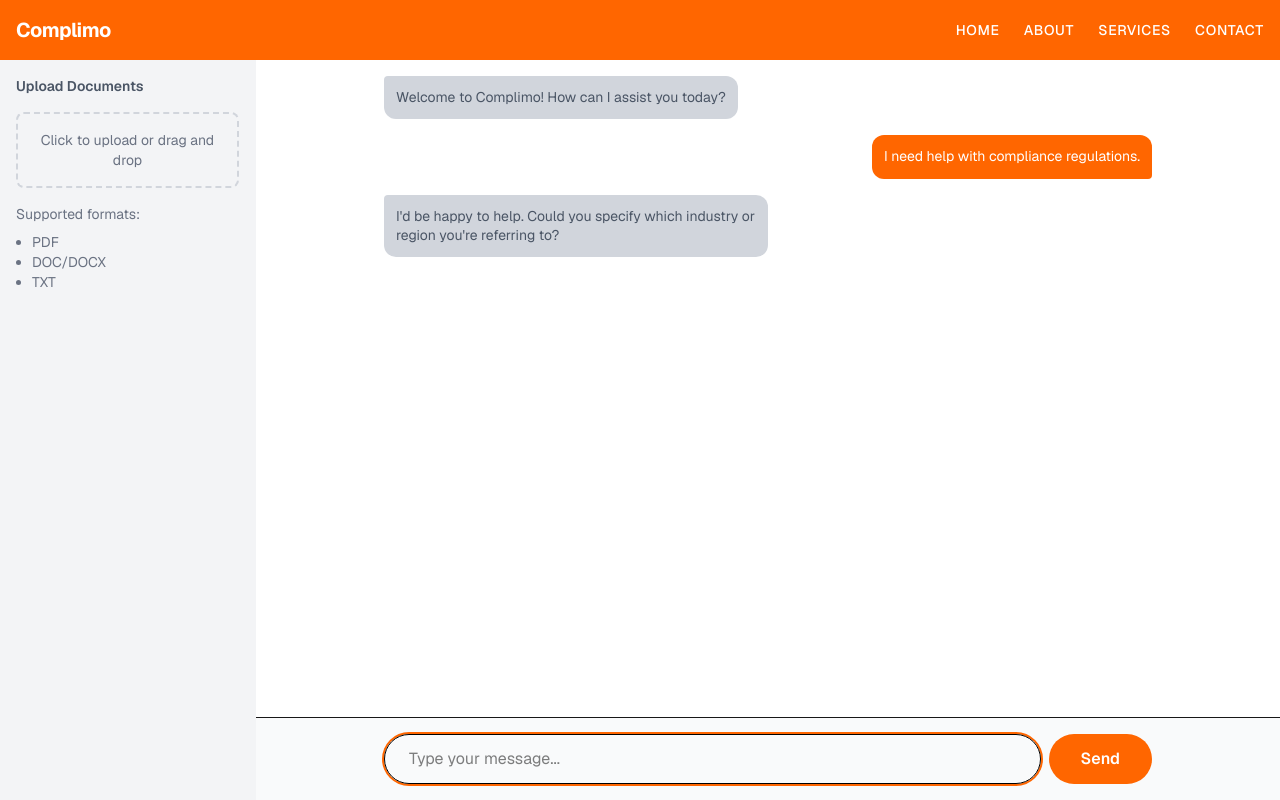
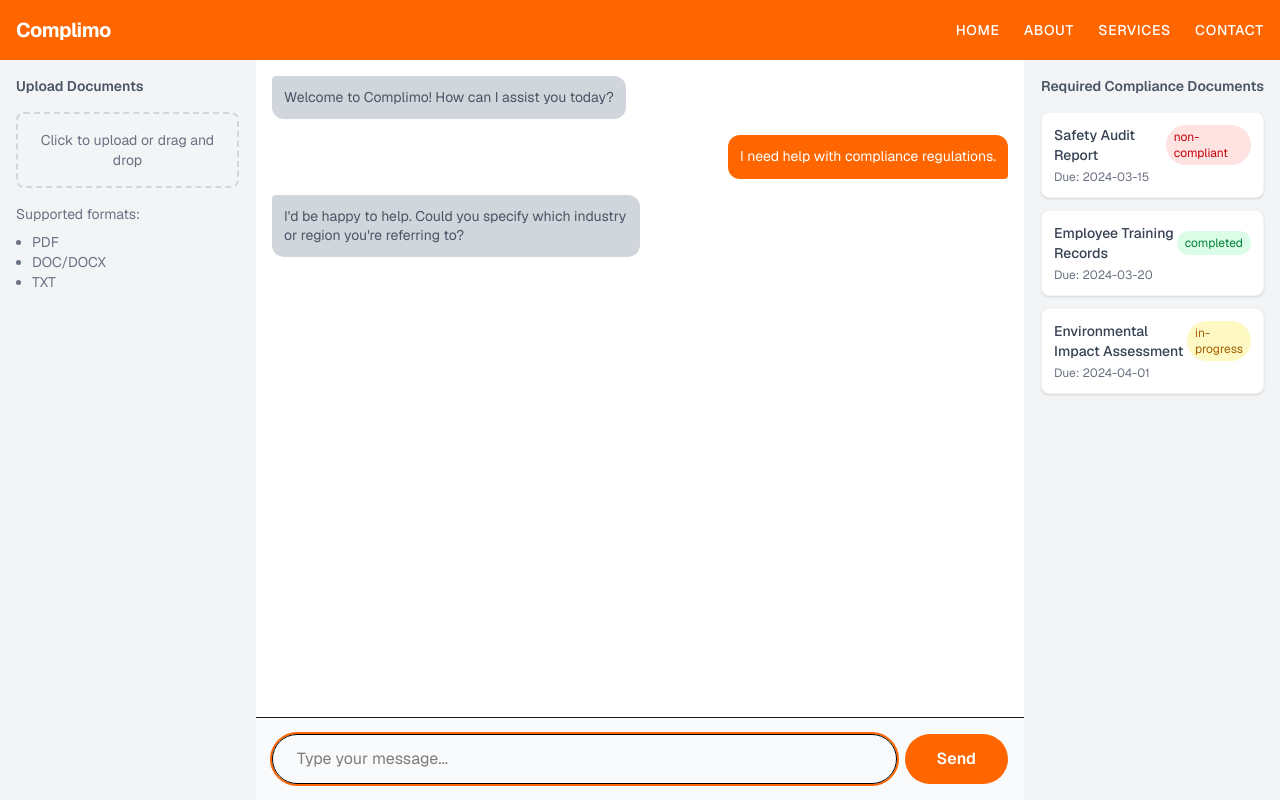
Before and after one commit to tactspace/complimo, a Next.js app in the folder frontend/: page /chat in a window 1280 px wide. Built offline with nearby package versions, Linux system fonts and the light colour scheme.

Commit message:
added compliance side panel

```diff
--- /dev/null
+++ b/frontend/src/app/chat/ComplianceList.tsx
@@ -0,0 +1,39 @@
+"use client";
+
+interface ComplianceDocument {
+  id: number;
+  name: string;
+  status: 'non-compliant' | 'completed' | 'in-progress';
+  dueDate: string;
+}
+
+const complianceDocuments: ComplianceDocument[] = [
+  { id: 1, name: "Safety Audit Report", status: "non-compliant", dueDate: "2024-03-15" },
+  { id: 2, name: "Employee Training Records", status: "completed", dueDate: "2024-03-20" },
+  { id: 3, name: "Environmental Impact Assessment", status: "in-progress", dueDate: "2024-04-01" },
+];
+
+export default function ComplianceList() {
+  return (
+    <div className="space-y-3">
+      {complianceDocuments.map((doc: ComplianceDocument) => (
+        <div
+          key={doc.id}
+          className="p-3 bg-white rounded-lg border border-gray-100 shadow-sm hover:shadow transition-all cursor-pointer"
+        >
+          <div className="flex items-center justify-between mb-1">
+            <span className="text-sm font-medium text-gray-700">{doc.name}</span>
+            <span className={`text-xs px-2 py-1 rounded-full ${
+              doc.status === 'completed' ? 'bg-green-100 text-green-700' :
+              doc.status === 'in-progress' ? 'bg-yellow-100 text-yellow-700' :
+              'bg-red-100 text-red-700'
+            }`}>
+              {doc.status}
+            </span>
+          </div>
+          <p className="text-xs text-gray-500">Due: {doc.dueDate}</p>
+        </div>
+      ))}
+    </div>
+  );
+}
--- a/frontend/src/app/chat/page.tsx
+++ b/frontend/src/app/chat/page.tsx
@@ -1,14 +1,15 @@
 "use client";
 import Navbar from "../Navbar";
 import ChatInterface from './ChatInterface';
-import FileUpload from "./FileUpload";
+import FileUpload from './FileUpload';
+import ComplianceList from './ComplianceList';
 
 export default function ChatPage() {
   return (
     <div className="flex flex-col h-screen bg-white font-[family-name:var(--font-geist-sans)] overflow-hidden">
       <Navbar />
       <div className="flex-1 flex flex-row overflow-hidden">
-        {/* Side Panel */}
+        {/* Left Panel - File Upload */}
         <div className="w-64 border-r border-gray-100 p-4 bg-gray-100 flex flex-col">
           <h2 className="text-sm font-semibold text-gray-600 mb-4">Upload Documents</h2>
           <FileUpload />
@@ -22,9 +23,15 @@ export default function ChatPage() {
           </div>
         </div>
 
-        {/* Chat Interface */}
+        {/* Main Chat Interface */}
         <div className="flex-1 flex flex-col overflow-hidden">
           <ChatInterface className="flex-1 overflow-y-auto" />
+        </div>
+
+        {/* Right Panel - Compliance Documents */}
+        <div className="w-64 border-l border-gray-100 p-4 bg-gray-100 flex flex-col">
+          <h2 className="text-sm font-semibold text-gray-600 mb-4">Required Compliance Documents</h2>
+          <ComplianceList />
         </div>
       </div>
     </div>
```
